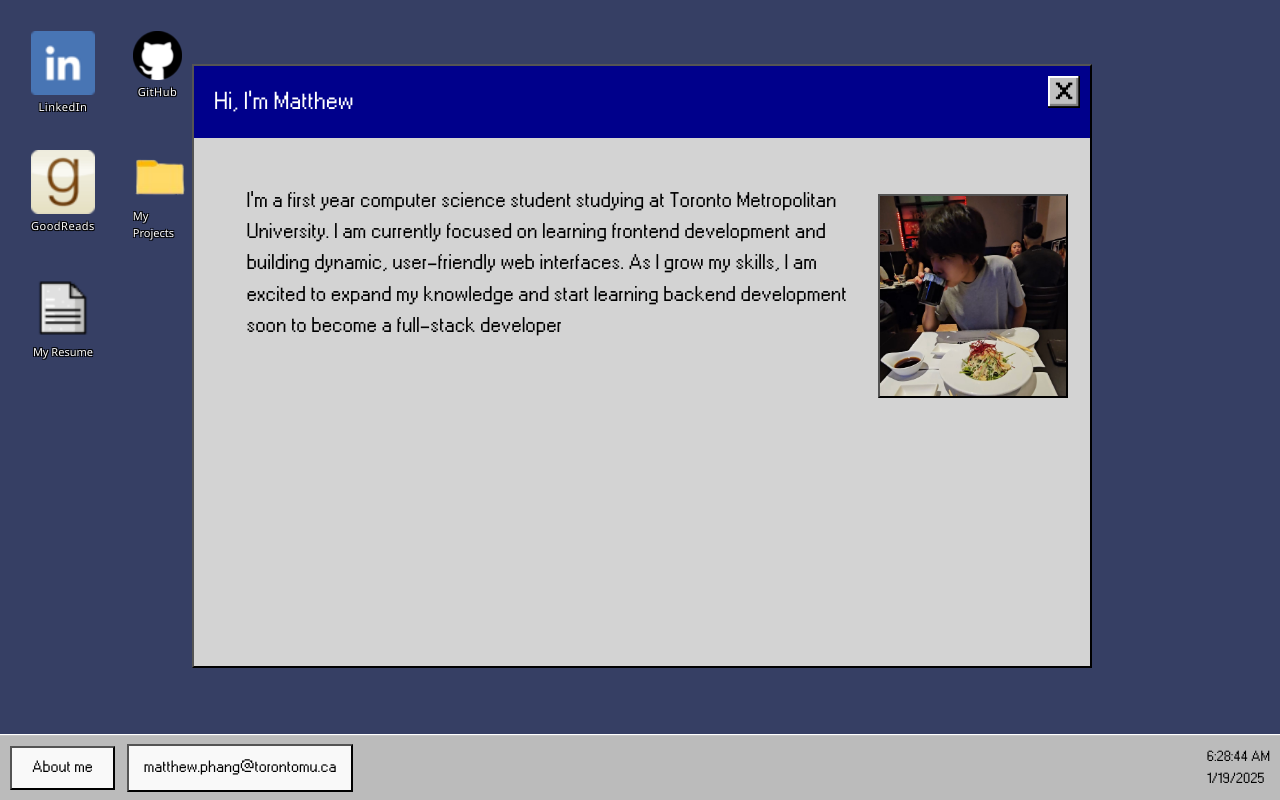
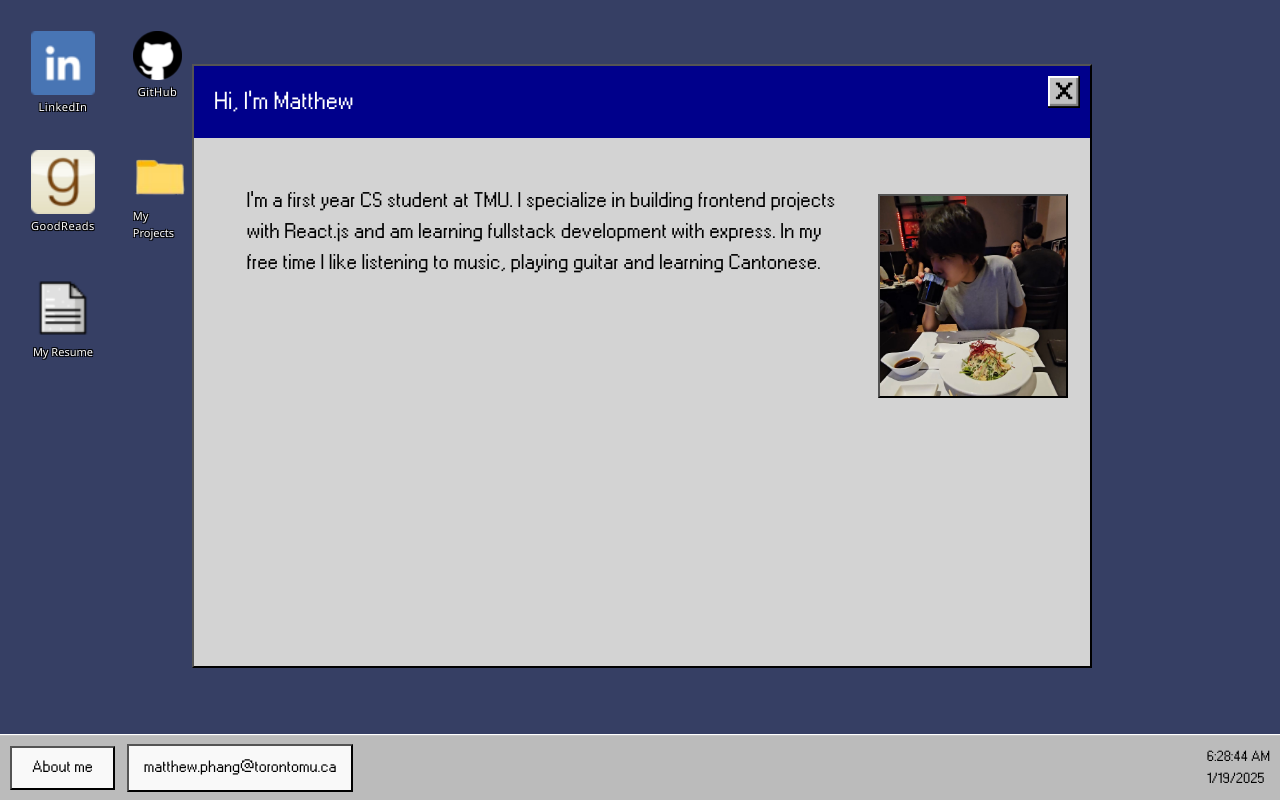
Before and after one commit to mattp532/react-portfolio, a React (Vite) app in the folder react-portfolio/: page / in a window 1280 px wide. Both pictures are taken after a click on the button "About me". Built offline with nearby package versions, Linux system fonts and the light colour scheme.

Commit message:
new resume

```diff
--- a/react-portfolio/src/App.jsx
+++ b/react-portfolio/src/App.jsx
@@ -101,7 +101,9 @@ function App() {
 
 
           }}>
-I'm a first year computer science student studying at Toronto Metropolitan University. I am currently focused on learning frontend development and building dynamic, user-friendly web interfaces. As I grow my skills, I am excited to expand my knowledge and start learning backend development soon to become a full-stack developer
+I'm a first year CS student at TMU. I specialize in building frontend projects with React.js and am learning fullstack development with express.
+In my free time I like listening to music, playing guitar and learning Cantonese.
+
           </div>
 
         <img style={{
```
Also changed, not shown: 1 other file (tests, documents, lock files or other folders).
